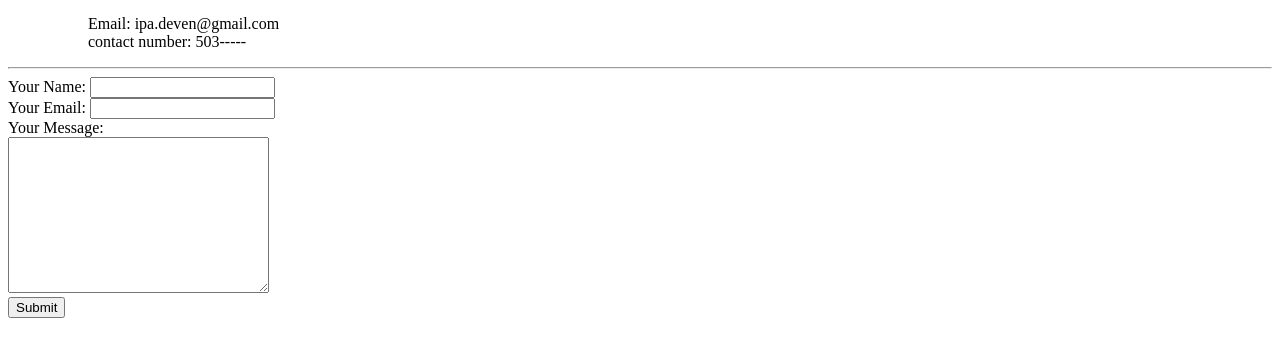
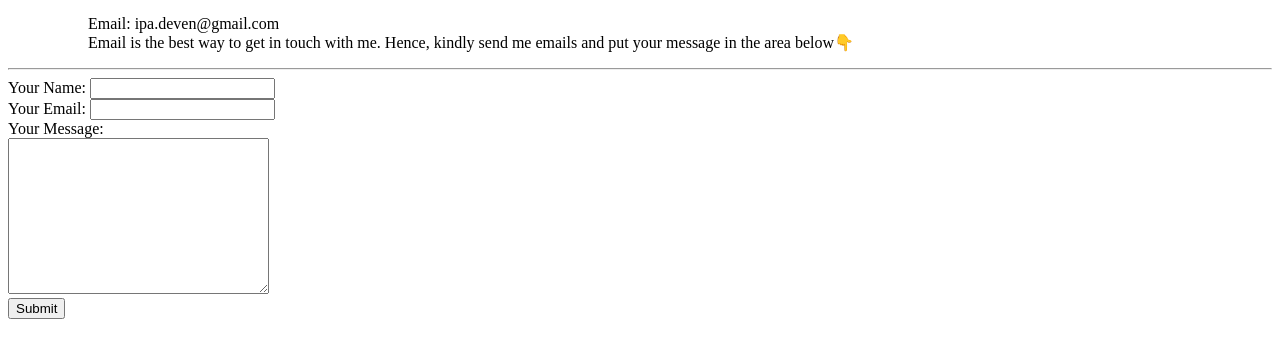
Before and after one commit to devenpdhakal/Resume, a plain HTML site: page contact.html in a window 1280 px wide. Shown: the part 44-402 px from the top of the page. Drawn offline with Linux system fonts and the light colour scheme.

Commit message:
Update contact.html

```diff
--- a/contact.html
+++ b/contact.html
@@ -8,7 +8,8 @@
     <h3>Contact Me:</h3>
       <ul>
         <ol>Email: ipa.deven@gmail.com</ol>
-        <ol>contact number: 503-----</ol>
+        <ol>Email is the best way to get in touch with me.
+            Hence, kindly send me emails and put your message in the area below👇</ol>
       </ul>
       <hr>
       <form action="mailto:ipa.deven@gmail.com" method="post" enctype="text/plain">
```
